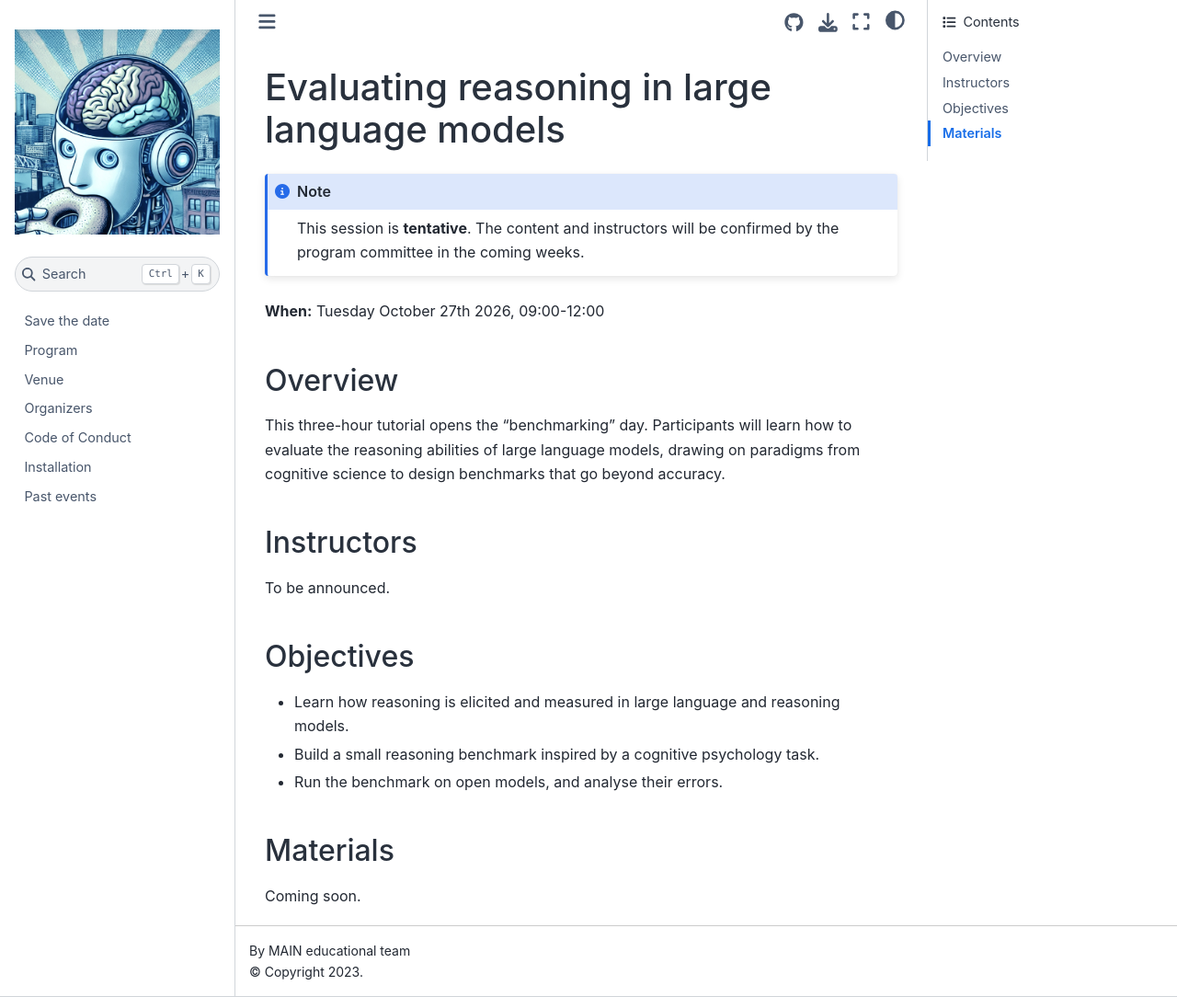
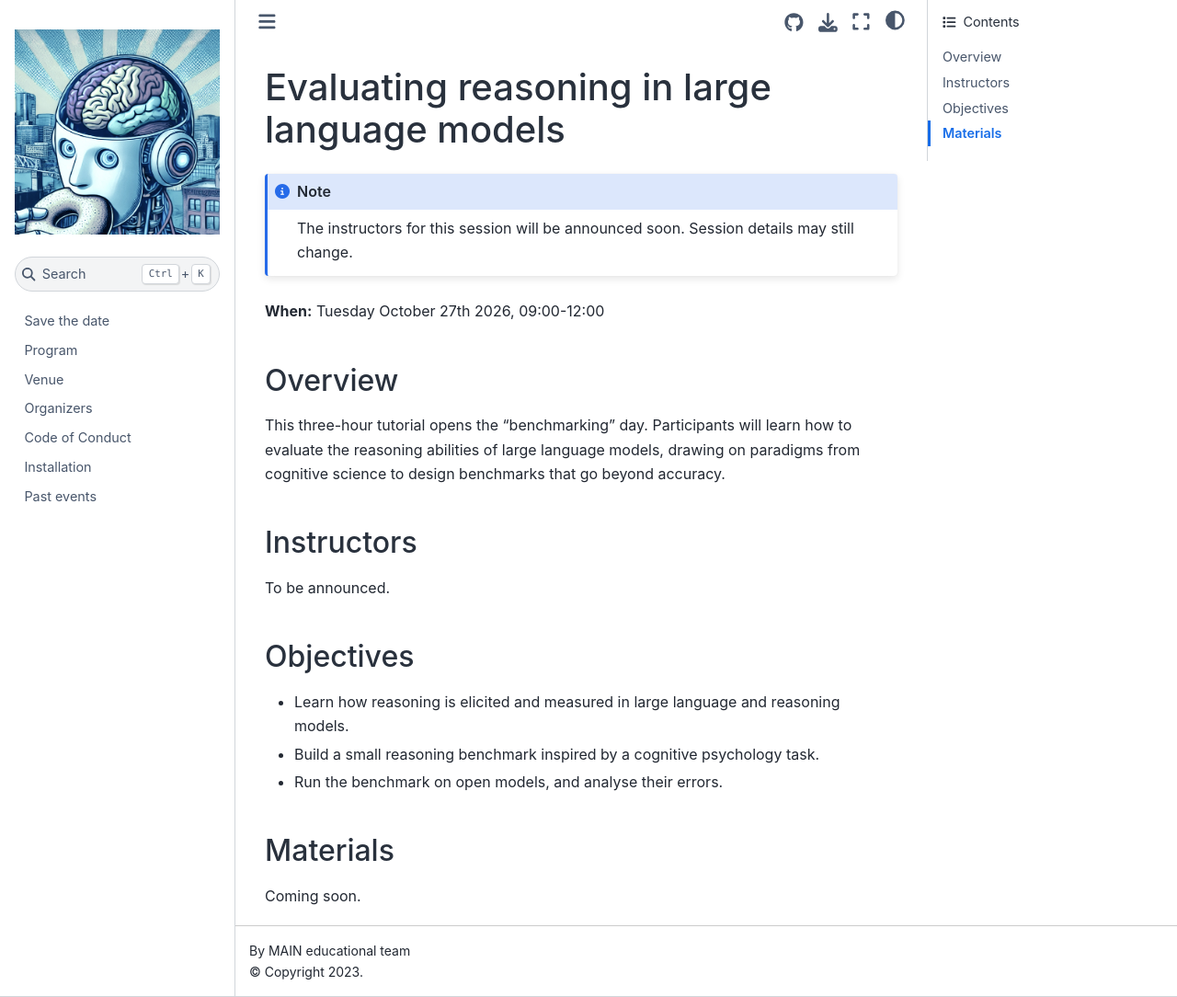
Before and after one commit to main-educational/main-educational.github.io, a Jupyter Book: the page built from content/llm_reasoning_eval.md, in a window 1280 px wide and 1084 px high. Shown: the whole window at 92% size. Built offline with Jupyter Book 1.0.4 settings and Sphinx 7.4.7 and the Sphinx Book theme 1.1.4, drawn with Linux system fonts in a browser that asks for light colours; pages that are not in the unit, such as notebooks, are missing from menus.

```diff
--- a/content/llm_reasoning_eval.md
+++ b/content/llm_reasoning_eval.md
@@ -1,7 +1,7 @@
 # Evaluating reasoning in large language models
 
 :::{note}
-This session is **tentative**. The content and instructors will be confirmed by the program committee in the coming weeks.
+The instructors for this session will be announced soon. Session details may still change.
 :::
 
 **When:** Tuesday October 27th 2026, 09:00-12:00
```
Also changed, not shown: content/alignment.md (+1 -1 lines), content/intro.md (+1 -1 lines), content/program.md (+1 -1 lines), content/vla_models.md (+1 -1 lines), content/world_models.md (+1 -1 lines).
